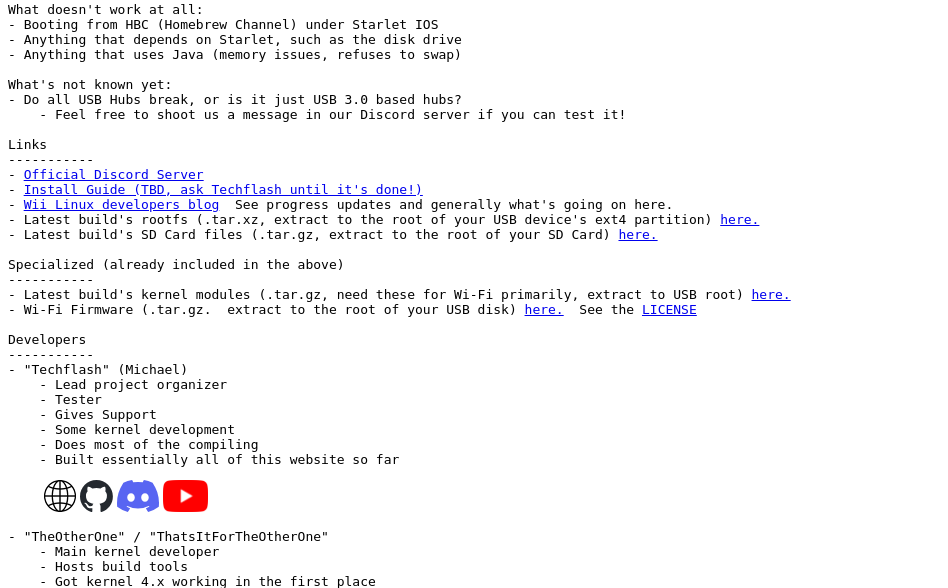
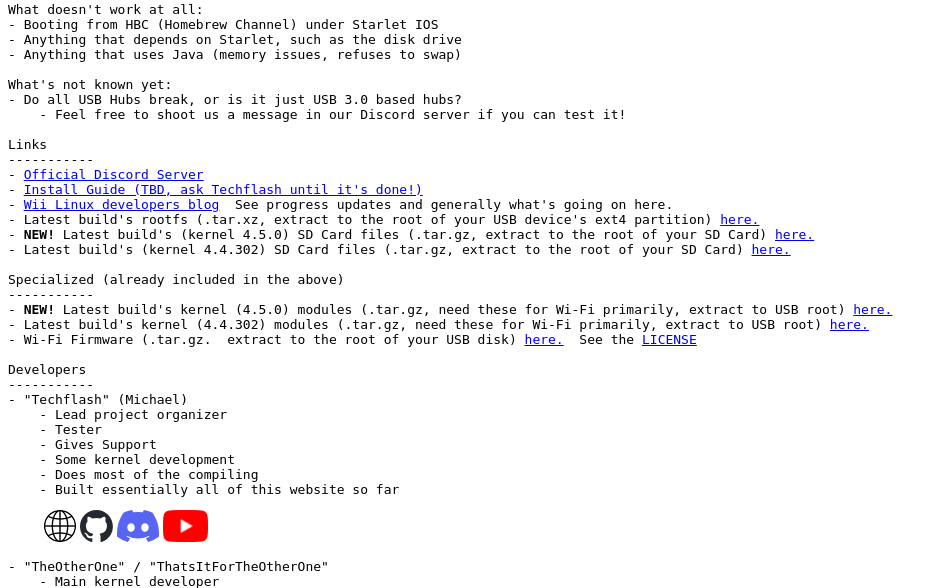
Before and after one commit to Wii-Linux/www, a PHP site: page /index.php in a window 1280 px wide. Shown: the part 446-1034 px from the top of the page, without its empty margins (0-948 px from the left). Run offline with PHP 8.4, Linux system fonts and the light colour scheme.

Commit message:
update for kernel 4.5

```diff
--- a/site/mainPage.php
+++ b/site/mainPage.php
@@ -76,11 +76,13 @@ Links
 - <a href="/installation_guide">Install Guide (TBD, ask Techflash until it's done!)</a>
 - <a href="/blog">Wii Linux developers blog</a>  See progress updates and generally what's going on here.
 - Latest build's rootfs (.tar.xz, extract to the root of your USB device's ext4 partition) <a href="/latest_full.tar.xz">here.</a>
-- Latest build's SD Card files (.tar.gz, extract to the root of your SD Card) <a href="/latest_sd_files.tar.gz">here.</a>
+- <b>NEW!</b> Latest build's (kernel 4.5.0) SD Card files (.tar.gz, extract to the root of your SD Card) <a href="/latest_4.5_sd_files.tar.gz">here.</a>
+- Latest build's (kernel 4.4.302) SD Card files (.tar.gz, extract to the root of your SD Card) <a href="/latest_sd_files.tar.gz">here.</a>
 
 Specialized (already included in the above)
 -----------
-- Latest build's kernel modules (.tar.gz, need these for Wi-Fi primarily, extract to USB root) <a href="/latest-modules.tar.gz">here.</a>
+- <b>NEW!</b> Latest build's kernel (4.5.0) modules (.tar.gz, need these for Wi-Fi primarily, extract to USB root) <a href="/latest_4.5_modules.tar.gz">here.</a>
+- Latest build's kernel (4.4.302) modules (.tar.gz, need these for Wi-Fi primarily, extract to USB root) <a href="/latest_modules.tar.gz">here.</a>
 - Wi-Fi Firmware (.tar.gz.  extract to the root of your USB disk) <a href="/openfwwf-5.2-bin.tar.gz">here.</a>  See the <a href="/openfwwf-5.2-LICENSE.txt">LICENSE</a>
 
 Developers
```
Also changed, not shown: 1 other file.
